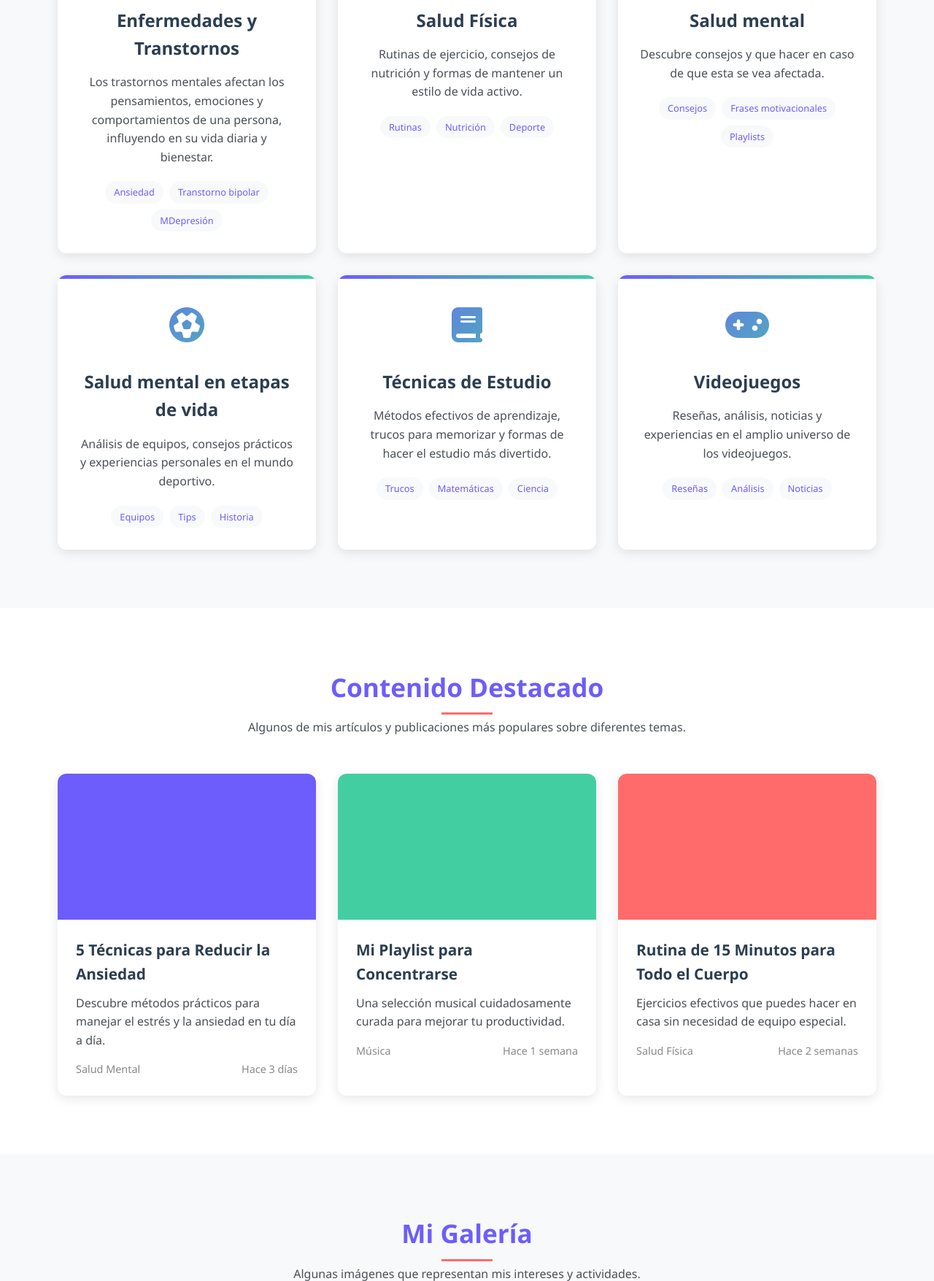
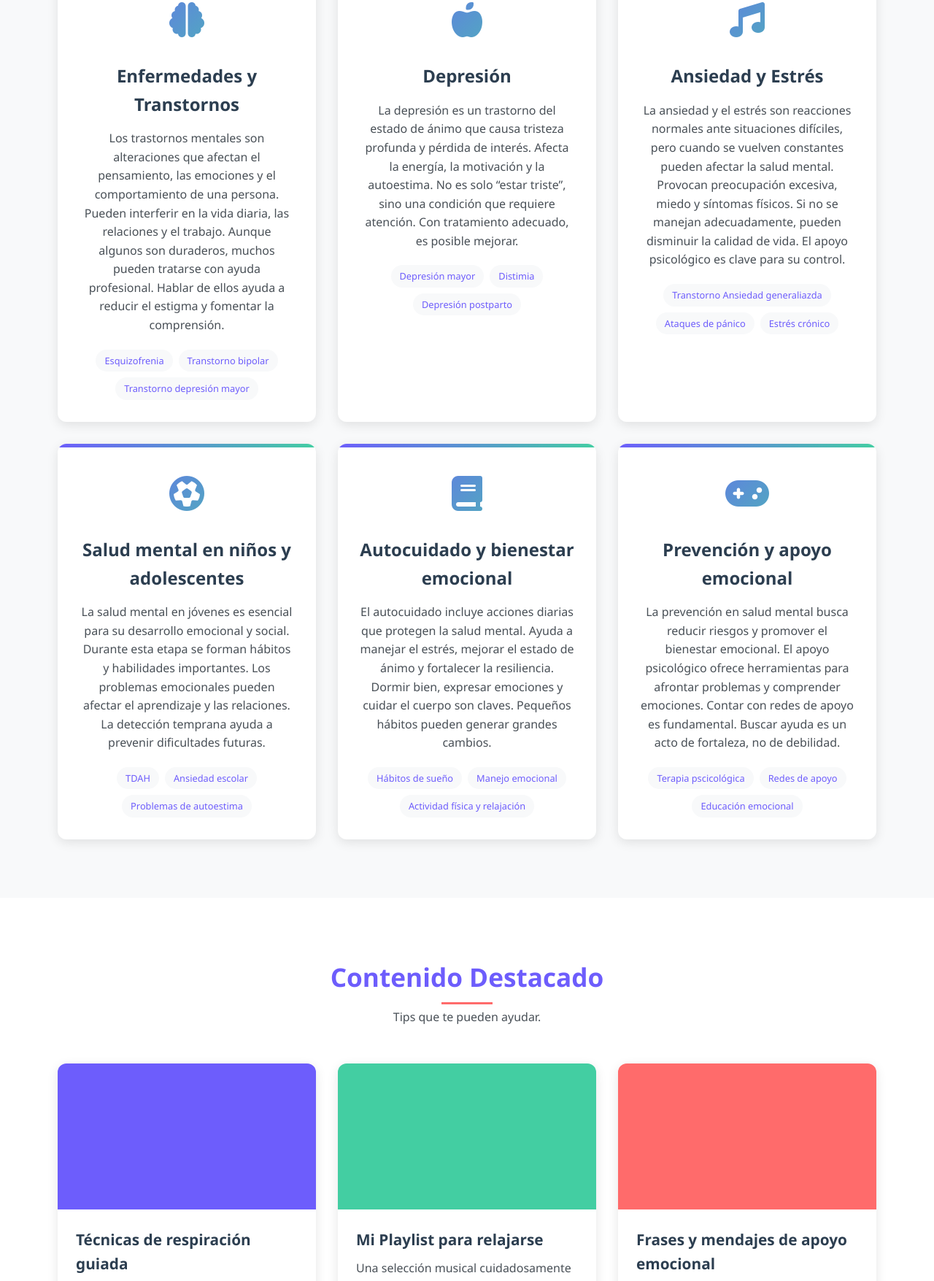
Before and after one commit to itssareeeee/itssareeeee.github.io, a plain HTML site: page index.html in a window 1280 px wide. Shown: the part 977-2732 px from the top of the page at 73% size. Drawn offline with Linux system fonts and the light colour scheme.

Commit message:
Add files via upload

```diff
--- a/index.html
+++ b/index.html
@@ -13,9 +13,9 @@
     <header>
         <div class="container">
             <div class="header-container">
-                <a href="#" class="logo">MI<span>ESPACIO</span></a>
+                <a href="#" class="logo">Explora</menu><span> tu mente</span></a>
                 <ul class="nav-menu">
-                    <li class="nav-item"><a href="#" class="nav-link">Welcome</a></li>
+                    <li class="nav-item"><a href="#" class="nav-link">Bienvenida</a></li>
                     <li class="nav-item"><a href="#" class="nav-link">Sobre la autora</a></li>
                     <li class="nav-item"><a href="#" class="nav-link">Temas destacados</a></li>
                     <li class="nav-item"><a href="#" class="nav-link">Galería</a></li>
@@ -29,8 +29,8 @@
     <div class="hero">
         <div class="container">
             <div class="hero-content">
-                <h1 class="hero-title">Explora Tu Mente</h1>
-                <p class="hero-text">Un espacio para hablar de enfermedades mentales,bienestar emocional,sal mental según la etapa de vida y prevención y tratamientos. ¡Descubre contenido que te interesa!</p>
+                <h1 class="hero-title">Salud Mental: cuidarla también es cuidarte</h1>
+                <p class="hero-text">Un espacio para hablar de enfermedades mentales, bienestar emocional, salud mental por etapas de vida, prevención y tratamientos. ¡Descubre contenido que te interesa!</p>
                 <a href="#" class="btn">Explora Temas</a>
                 <a href="#" class="btn btn-outline">Ver Destacados</a>
             </div>
@@ -50,71 +50,71 @@
                         <i class="fas fa-brain"></i>
                     </div>
                     <h3>Enfermedades y Transtornos</h3>
-                    <p>Los trastornos mentales afectan los pensamientos, emociones y comportamientos de una persona, influyendo en su vida diaria y bienestar.</p>
+                    <p>Los trastornos mentales son alteraciones que afectan el pensamiento, las emociones y el comportamiento de una persona. Pueden interferir en la vida diaria, las relaciones y el trabajo. Aunque algunos son duraderos, muchos pueden tratarse con ayuda profesional. Hablar de ellos ayuda a reducir el estigma y fomentar la comprensión.</p>
                     <div class="category-tags">
-                        <span class="tag">Ansiedad</span>
+                        <span class="tag">Esquizofrenia</span>
                         <span class="tag">Transtorno bipolar</span>
-                        <span class="tag">MDepresión</span>
+                        <span class="tag">Transtorno depresión mayor</span>
                     </div>
                 </div>
                 <div class="category-card">
                     <div class="category-icon">
                         <i class="fas fa-apple-alt"></i>
                     </div>
-                    <h3>Salud Física</h3>
-                    <p>Rutinas de ejercicio, consejos de nutrición y formas de mantener un estilo de vida activo.</p>
+                    <h3>Depresión</h3>
+                    <p>La depresión es un trastorno del estado de ánimo que causa tristeza profunda y pérdida de interés. Afecta la energía, la motivación y la autoestima. No es solo “estar triste”, sino una condición que requiere atención. Con tratamiento adecuado, es posible mejorar.</p>
                     <div class="category-tags">
-                        <span class="tag">Rutinas</span>
-                        <span class="tag">Nutrición</span>
-                        <span class="tag">Deporte</span>
+                        <span class="tag">Depresión mayor</span>
+                        <span class="tag">Distimia</span>
+                        <span class="tag">Depresión postparto</span>
                     </div>
                 </div>
                 <div class="category-card">
                     <div class="category-icon">
                         <i class="fas fa-music"></i>
                     </div>
-                    <h3>Salud mental</h3>
-                    <p>Descubre consejos y que hacer en caso de que esta se vea afectada.</p>
+                    <h3>Ansiedad y Estrés</h3>
+                    <p>La ansiedad y el estrés son reacciones normales ante situaciones difíciles, pero cuando se vuelven constantes pueden afectar la salud mental. Provocan preocupación excesiva, miedo y síntomas físicos. Si no se manejan adecuadamente, pueden disminuir la calidad de vida. El apoyo psicológico es clave para su control.</p>
                     <div class="category-tags">
-                        <span class="tag">Consejos</span>
-                        <span class="tag">Frases motivacionales</span>
-                        <span class="tag">Playlists</span>
+                        <span class="tag">Transtorno Ansiedad generaliazda</span>
+                        <span class="tag">Ataques de pánico</span>
+                        <span class="tag">Estrés crónico</span>
                     </div>
                 </div>
                 <div class="category-card">
                     <div class="category-icon">
                         <i class="fas fa-futbol"></i>
                     </div>
-                    <h3>Salud mental en etapas de vida</h3>
-                    <p>Análisis de equipos, consejos prácticos y experiencias personales en el mundo deportivo.</p>
+                    <h3>Salud mental en niños y adolescentes</h3>
+                    <p>La salud mental en jóvenes es esencial para su desarrollo emocional y social. Durante esta etapa se forman hábitos y habilidades importantes. Los problemas emocionales pueden afectar el aprendizaje y las relaciones. La detección temprana ayuda a prevenir dificultades futuras.</p>
                     <div class="category-tags">
-                        <span class="tag">Equipos</span>
-                        <span class="tag">Tips</span>
-                        <span class="tag">Historia</span>
+                        <span class="tag">TDAH</span>
+                        <span class="tag">Ansiedad escolar</span>
+                        <span class="tag">Problemas de autoestima</span>
                     </div>
                 </div>
                 <div class="category-card">
                     <div class="category-icon">
                         <i class="fas fa-book"></i>
                     </div>
-                    <h3>Técnicas de Estudio</h3>
-                    <p>Métodos efectivos de aprendizaje, trucos para memorizar y formas de hacer el estudio más divertido.</p>
+                    <h3>Autocuidado y bienestar emocional</h3>
+                    <p>El autocuidado incluye acciones diarias que protegen la salud mental. Ayuda a manejar el estrés, mejorar el estado de ánimo y fortalecer la resiliencia. Dormir bien, expresar emociones y cuidar el cuerpo son claves. Pequeños hábitos pueden generar grandes cambios.</p>
                     <div class="category-tags">
-                        <span class="tag">Trucos</span>
-                        <span class="tag">Matemáticas</span>
-                        <span class="tag">Ciencia</span>
+                        <span class="tag">Hábitos de sueño</span>
+                        <span class="tag">Manejo emocional</span>
+                        <span class="tag">Actividad física y relajación</span>
                     </div>
                 </div>
                 <div class="category-card">
                     <div class="category-icon">
                         <i class="fas fa-gamepad"></i>
                     </div>
-                    <h3>Videojuegos</h3>
-                    <p>Reseñas, análisis, noticias y experiencias en el amplio universo de los videojuegos.</p>
+                    <h3>Prevención y apoyo emocional</h3>
+                    <p>La prevención en salud mental busca reducir riesgos y promover el bienestar emocional. El apoyo psicológico ofrece herramientas para afrontar problemas y comprender emociones. Contar con redes de apoyo es fundamental. Buscar ayuda es un acto de fortaleza, no de debilidad.</p>
                     <div class="category-tags">
-                        <span class="tag">Reseñas</span>
-                        <span class="tag">Análisis</span>
-                        <span class="tag">Noticias</span>
+                        <span class="tag">Terapia pscicológica</span>
+                        <span class="tag">Redes de apoyo</span>
+                        <span class="tag">Educación emocional</span>
                     </div>
                 </div>
             </div>
@@ -126,39 +126,39 @@
         <div class="container">
             <div class="section-title">
                 <h2>Contenido Destacado</h2>
-                <p>Algunos de mis artículos y publicaciones más populares sobre diferentes temas.</p>
+                <p>Tips que te pueden ayudar.</p>
             </div>
             <div class="featured-grid">
                 <div class="featured-card">
                     <div class="featured-img" style="background-color: #6d5dfc;"></div>
                     <div class="featured-content">
-                        <h3>5 Técnicas para Reducir la Ansiedad</h3>
-                        <p>Descubre métodos prácticos para manejar el estrés y la ansiedad en tu día a día.</p>
+                        <h3>Técnicas de respiración guiada</h3>
+                        <p>Técnicas simples para calmar la mente y reducir la ansiedad. Ideales para momentos de estrés o tensión emocional.</p>
                         <div class="featured-meta">
                             <span>Salud Mental</span>
-                            <span>Hace 3 días</span>
+                            <span>Actualizada</span>
                         </div>
                     </div>
                 </div>
                 <div class="featured-card">
                     <div class="featured-img" style="background-color: #43cea2;"></div>
                     <div class="featured-content">
-                        <h3>Mi Playlist para Concentrarse</h3>
-                        <p>Una selección musical cuidadosamente curada para mejorar tu productividad.</p>
+                        <h3>Mi Playlist para relajarse</h3>
+                        <p>Una selección musical cuidadosamente escogida para mejorar tu estado de ánimo y relajación.</p>
                         <div class="featured-meta">
                             <span>Música</span>
-                            <span>Hace 1 semana</span>
+                            <span>Actualizada</span>
                         </div>
                     </div>
                 </div>
                 <div class="featured-card">
                     <div class="featured-img" style="background-color: #ff6b6b;"></div>
                     <div class="featured-content">
-                        <h3>Rutina de 15 Minutos para Todo el Cuerpo</h3>
-                        <p>Ejercicios efectivos que puedes hacer en casa sin necesidad de equipo especial.</p>
+                        <h3>Frases y mendajes de apoyo emocional</h3>
+                        <p>Mensajes positivos que fomentan el autocuidado y la autoestima. Un recordatorio de que no estás solo/a.</p>
                         <div class="featured-meta">
-                            <span>Salud Física</span>
-                            <span>Hace 2 semanas</span>
+                            <span>Frases</span>
+                            <span>Actualizada</span>
                         </div>
                     </div>
                 </div>
@@ -170,30 +170,30 @@
     <div class="section">
         <div class="container">
             <div class="section-title">
-                <h2>Mi Galería</h2>
-                <p>Algunas imágenes que representan mis intereses y actividades.</p>
+                <h2>Galería</h2>
+                <p>Algunas imágenes sobre mindfulness.</p>
             </div>
             <div class="gallery-grid">
                 <div class="gallery-item">
-                    <div class="gallery-img" style="background-color: #6d5dfc;"></div>
+                    <div class="gallery-img" style="background-color: #97ebeb;"></div>
                     <div class="gallery-overlay">
                         <i class="fas fa-search-plus"></i>
                     </div>
                 </div>
                 <div class="gallery-item">
-                    <div class="gallery-img" style="background-color: #43cea2;"></div>
+                    <div class="gallery-img" style="background-color: #80d89d;"></div>
                     <div class="gallery-overlay">
                         <i class="fas fa-search-plus"></i>
                     </div>
                 </div>
                 <div class="gallery-item">
-                    <div class="gallery-img" style="background-color: #ff6b6b;"></div>
+                    <div class="gallery-img" style="background-color: #ca94ee;"></div>
                     <div class="gallery-overlay">
                         <i class="fas fa-search-plus"></i>
                     </div>
                 </div>
                 <div class="gallery-item">
-                    <div class="gallery-img" style="background-color: #f9a826;"></div>
+                    <div class="gallery-img" style="background-color: #f587b5;"></div>
                     <div class="gallery-overlay">
                         <i class="fas fa-search-plus"></i>
                     </div>
@@ -207,43 +207,43 @@
         <div class="container">
             <div class="section-title">
                 <h2>Recursos Útiles</h2>
-                <p>Herramientas, aplicaciones y enlaces que pueden serte útiles según tus intereses.</p>
+                <p>Herramientas, recursos y enlaces que pueden serte útiles según tus intereses.</p>
             </div>
             <div class="resources-grid">
                 <div class="resource-card">
                     <div class="resource-icon">
                         <i class="fas fa-heartbeat"></i>
                     </div>
-                    <h3>Bienestar y Salud</h3>
+                    <h3>Líneads de ayuda y contactos de emergencia</h3>
                     <ul class="resource-links">
-                        <li><a href="#">Aplicaciones de meditación</a></li>
-                        <li><a href="#">Rutinas de ejercicio en casa</a></li>
-                        <li><a href="#">Recetas saludables y fáciles</a></li>
-                        <li><a href="#">Consejos para dormir mejor</a></li>
+                        <li><a href="#">Atención gratuita y confidencial</a></li>
+                        <li><a href="#">Disponibilidad-horarios</a></li>
+                        <li><a href="#">Tipos de apoyo que se brindan</a></li>
+                        <li><a href="#">Cuando y cómo utilizarlas</a></li>
                     </ul>
                 </div>
                 <div class="resource-card">
                     <div class="resource-icon">
                         <i class="fas fa-graduation-cap"></i>
                     </div>
-                    <h3>Aprendizaje</h3>
+                    <h3>Recursos digitales y plataformas online</h3>
                     <ul class="resource-links">
-                        <li><a href="#">Técnicas de estudio efectivas</a></li>
-                        <li><a href="#">Apps para organizar tareas</a></li>
-                        <li><a href="#">Canales educativos recomendados</a></li>
-                        <li><a href="#">Libros que cambiaron mi perspectiva</a></li>
+                        <li><a href="#">Aplicaciones y páginas confiables</a></li>
+                        <li><a href="#">Contenido educativo y práctico</a></li>
+                        <li><a href="#">Accesibilidad y facilidad de uso</a></li>
+                        <li><a href="#">Beneficios del apoyo online</a></li>
                     </ul>
                 </div>
                 <div class="resource-card">
                     <div class="resource-icon">
                         <i class="fas fa-palette"></i>
                     </div>
-                    <h3>Creatividad</h3>
+                    <h3>Apoyo comunitario y Grupos de ayuda</h3>
                     <ul class="resource-links">
-                        <li><a href="#">Herramientas de diseño gratuitas</a></li>
-                        <li><a href="#">Playlists para diferentes estados de ánimo</a></li>
-                        <li><a href="#">Ideas para proyectos DIY</a></li>
-                        <li><a href="#">Consejos para superar bloqueos creativos</a></li>
+                        <li><a href="#">Importancia del apoyo social</a></li>
+                        <li><a href="#">Grupos presenciales y virtuales</a></li>
+                        <li><a href="#">Acompañamiento emocional</a></li>
+                        <li><a href="#">Sentido de pertenencia y empatía</a></li>
                     </ul>
                 </div>
             </div>
```
